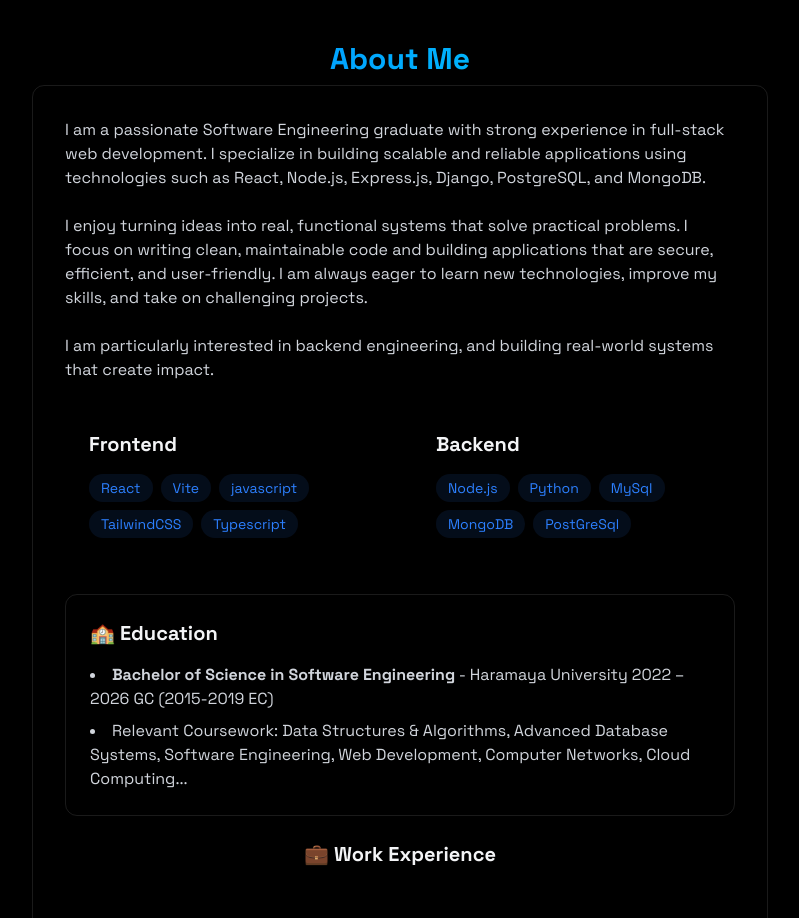
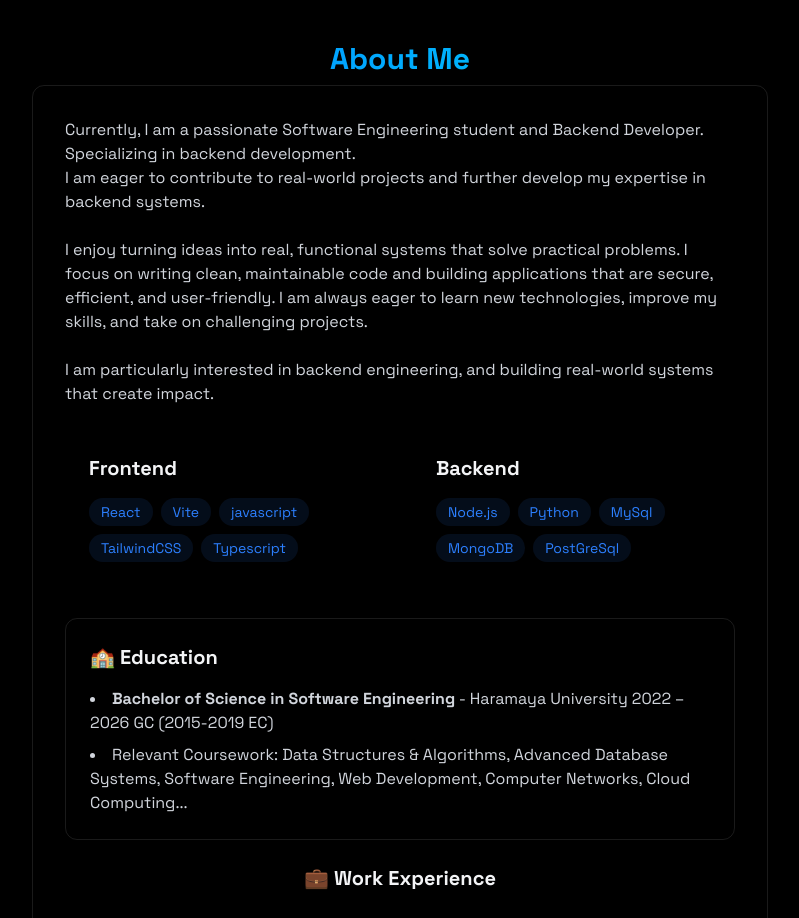
Before and after one commit to ebisatesfaye/eng.-ebisa-tesfaye, a React (Vite) app: page / in a window 1280 px wide. Shown: the part 799-1717 px from the top of the page, without its empty margins (240-1039 px from the left). Built offline with nearby package versions, Linux system fonts and the light colour scheme.

Commit message:
about text added

```diff
--- a/src/components/sections/About.jsx
+++ b/src/components/sections/About.jsx
@@ -24,7 +24,10 @@ export const About = () => {
           <div className="rounded-xl p-8 border-white/10 border hover:-translate-y-1 transition-all">
             <p className="text-gray-300 mb-6">
               <p>
-                I am a passionate Software Engineering graduate with strong experience in full-stack web development. I specialize in building scalable and reliable applications using technologies such as React, Node.js, Express.js, Django, PostgreSQL, and MongoDB.</p><br />
+
+               Currently, I am a passionate Software Engineering student and Backend Developer. Specializing in backend development.</p>
+              <p>I am eager to contribute to real-world projects and further develop my expertise in backend systems.</p><br />
+
               <p>
                 I enjoy turning ideas into real, functional systems that solve practical problems. I focus on writing clean, maintainable code and building applications that are secure, efficient, and user-friendly. I am always eager to learn new technologies, improve my skills, and take on challenging projects.
               </p>
```
